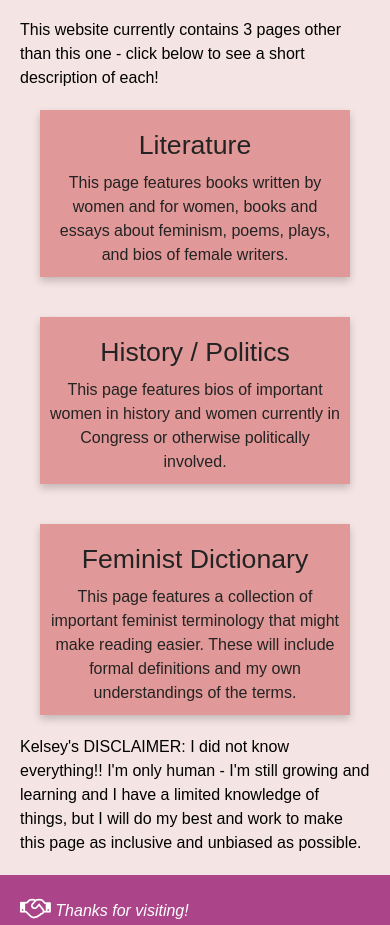
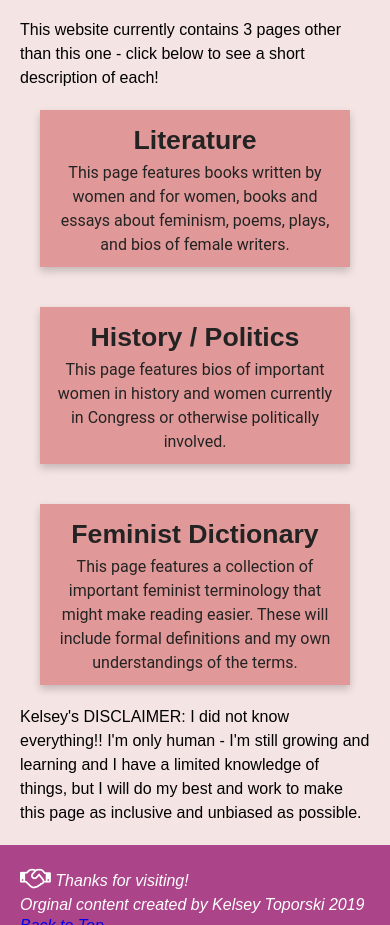
Before and after one commit to sarakho/checkpoint2_womensweb, a plain HTML site: page index.html in a window 390 px wide. Shown: the part 800-1725 px from the top of the page. Drawn offline with Linux system fonts and the light colour scheme.

Commit message:
Add files via upload

```diff
--- a/css/style.css
+++ b/css/style.css
@@ -149,11 +149,13 @@ dd{
 }
 
 .card-h2 {
-  margin: 10px;
+  margin: 5px;
+  font-weight: 800;
 }
 
 .card-p {
   text-align: center;
+  font-family: "Roboto", sans-serif
 }
 
 .card:hover {
@@ -230,4 +232,10 @@ footer{
     padding: 10px 10px 50px 10px;
 
   }
+
+  @media (prefers-reduced-motion) {
+    .fade-in {
+      animation: dissolve 2s;
+    }
+  }
 }
```
